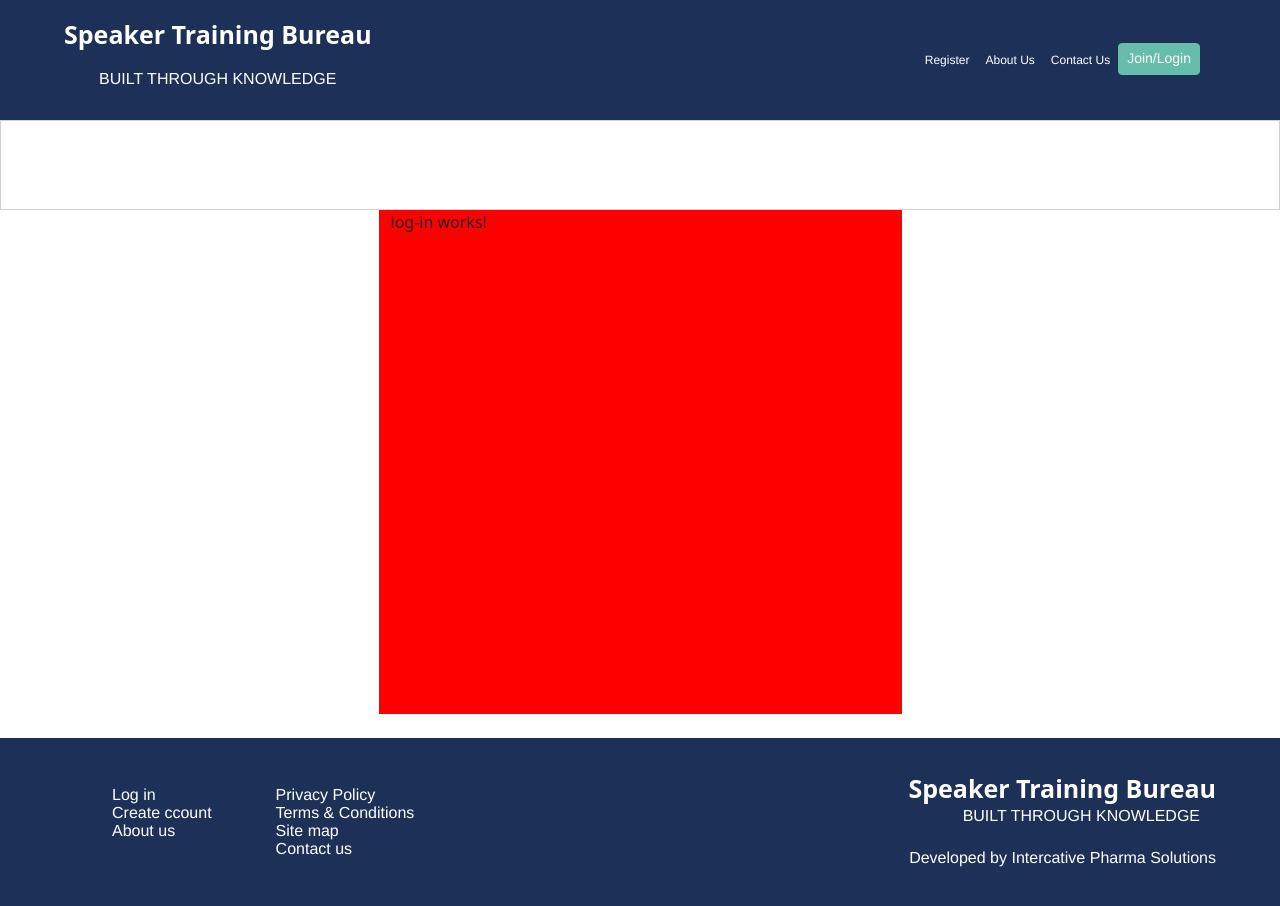
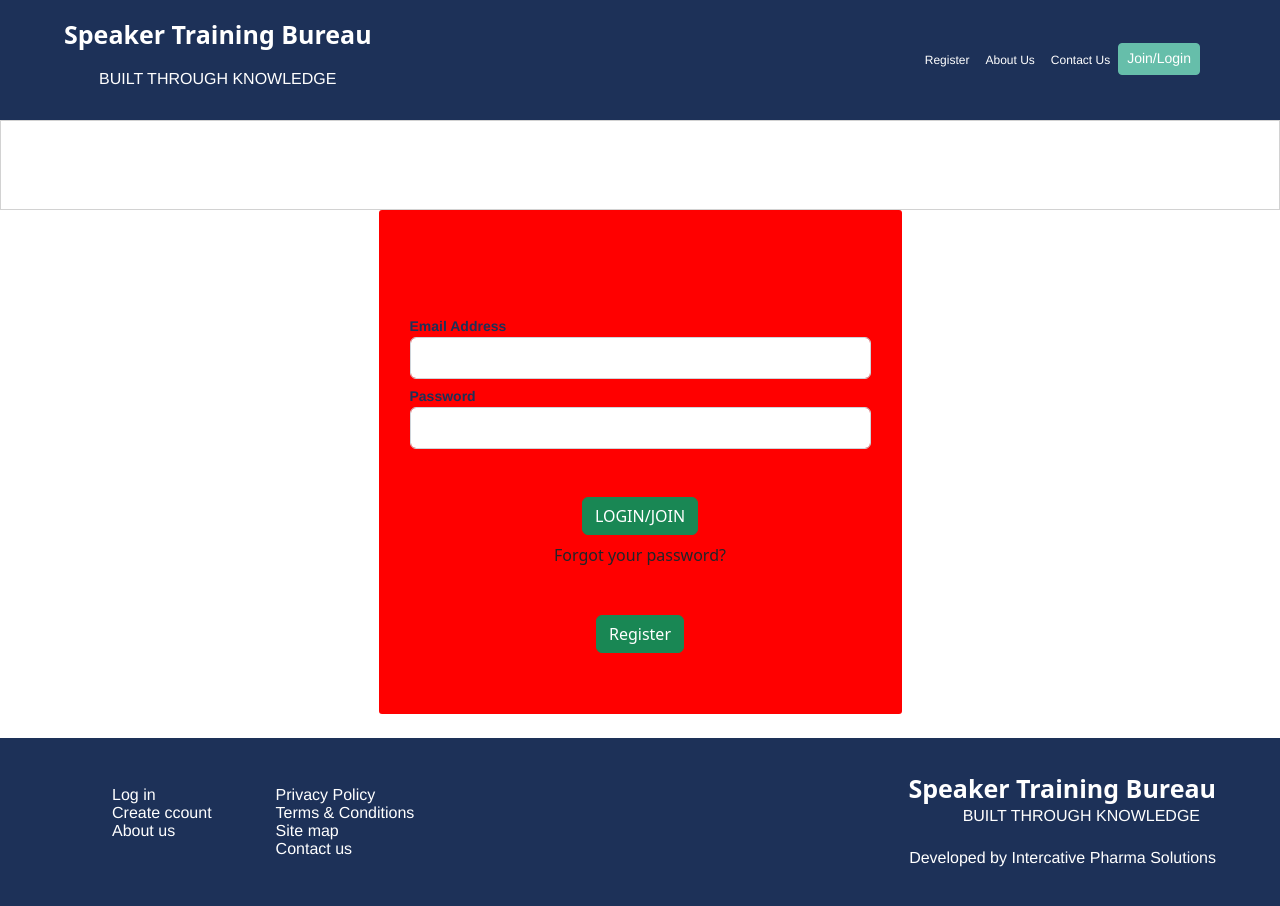
Before and after one commit to Alvi97/interactive-pharma-dev, an Angular app: page /log-in in a window 1280 px wide. Built offline with nearby package versions, Linux system fonts and the light colour scheme.

Commit message:
Login form

```diff
--- a/src/app/app.module.ts
+++ b/src/app/app.module.ts
@@ -5,8 +5,9 @@ import { AppRoutingModule } from './app-routing.module';
 import { AppComponent } from './app.component';
 import {SharedModule} from "./shared/shared.module";
 import {CoreModule} from "./core/core.module";
+import { FormsModule, ReactiveFormsModule } from '@angular/forms';
 import { LoginModule } from './feature/log-in/login.module';
-import { RegistrationAndProfilingComponent } from './feature/registration-and-profiling/registration-and-profiling.component';
+import { LandingPageModule } from './feature/landing-page/landing-page.module';
 
 @NgModule({
   declarations: [
@@ -18,6 +19,9 @@ import { RegistrationAndProfilingComponent } from './feature/registration-and-pr
     SharedModule,
     CoreModule,
     LoginModule,
+    LandingPageModule,
+    FormsModule,
+    ReactiveFormsModule
 
   ],
   providers: [],
--- a/src/app/feature/log-in/log-in.component.html
+++ b/src/app/feature/log-in/log-in.component.html
@@ -1,4 +1,27 @@
-<div class="container d-flex">
-    <p>log-in works!</p>
+<div class="container ">
+    <div class="form-body d-flex align-items-center justify-content-center">
+        <form [formGroup]="loginForm" (ngSubmit)="createProfile()">
+            <div class="">
+                <div class="form-group pt-1 ">
+                    <label for="formGroupExampleInput">Email Address</label>
+                    <input type="email" class="form-control" id="formGroupExampleInput" formControlName="email">
+                </div>
+            </div>
+            <div class="">
+                <div class="form-group pt-1 ">
+                    <label for="formGroupExampleInput">Password</label>
+                    <input type="password" class="form-control" id="formGroupExampleInput" formControlName="password">
+                </div>
+            </div>
+            <div class="d-flex justify-content-center pt-5">
+                <button type="button" class="login-btn btn btn-success">LOGIN/JOIN</button>
+            </div>
+            <div class="d-flex justify-content-center pt-2 ">Forgot your password?</div>
+            <div class="d-flex justify-content-center pt-5">
 
+            <button type="button" class="login-btn btn btn-success">Register</button>
+
+            </div>
+        </form>
+    </div>
 </div>
--- a/src/app/feature/log-in/log-in.component.scss
+++ b/src/app/feature/log-in/log-in.component.scss
@@ -3,6 +3,28 @@ height: 504px;
 width: 523px;
 left: 447.5px;
 top: 339.400390625px;
-border-radius: 0px;
+border-radius: 3px;
 background-color:red;
 }
+
+.form-body {
+    padding-top: 20%;
+}
+
+.form-control{
+height: 42px;
+width: 461px;
+
+}
+label{
+    font-family: 'Helvetica';
+font-style: normal;
+font-weight: 700;
+font-size: 14px;
+line-height: 16px;
+/* identical to box height */
+
+
+color: #1D3158;
+
+}
--- a/src/app/feature/log-in/log-in.component.ts
+++ b/src/app/feature/log-in/log-in.component.ts
@@ -1,4 +1,6 @@
+import { HttpClient } from '@angular/common/http';
 import { Component } from '@angular/core';
+import { FormControl, FormGroup } from '@angular/forms';
 
 @Component({
   selector: 'app-log-in',
@@ -7,4 +9,27 @@ import { Component } from '@angular/core';
 })
 export class LogInComponent {
 
+  loginForm = new FormGroup({
+    email: new FormControl(''),
+    password: new FormControl(''),
+
+  });
+
+
+  constructor(private http: HttpClient,) {
+
+  }
+
+    ngOnInit(): void {
+        }
+
+
+        // onCountrySelected($event: Country) {
+        //   console.log("hoiiiiiiiiiiiiiiiiiiiiiiiiiiiiiiii",$event);
+        // }
+
+       createProfile() {
+         console.log(this.loginForm.value);
+       }
+
 }
--- a/src/app/feature/log-in/login.module.ts
+++ b/src/app/feature/log-in/login.module.ts
@@ -2,6 +2,7 @@ import { NgModule } from '@angular/core';
 import { CommonModule } from '@angular/common';
 import { RouterModule, Routes } from '@angular/router';
 import { LogInComponent } from './log-in.component';
+import { FormsModule, ReactiveFormsModule } from '@angular/forms';
 
 
 const routes: Routes = [
@@ -17,6 +18,8 @@ const routes: Routes = [
   ],
   imports: [
     CommonModule,
+    FormsModule,
+    ReactiveFormsModule,
     RouterModule.forChild(routes)
   ]
 })
```
